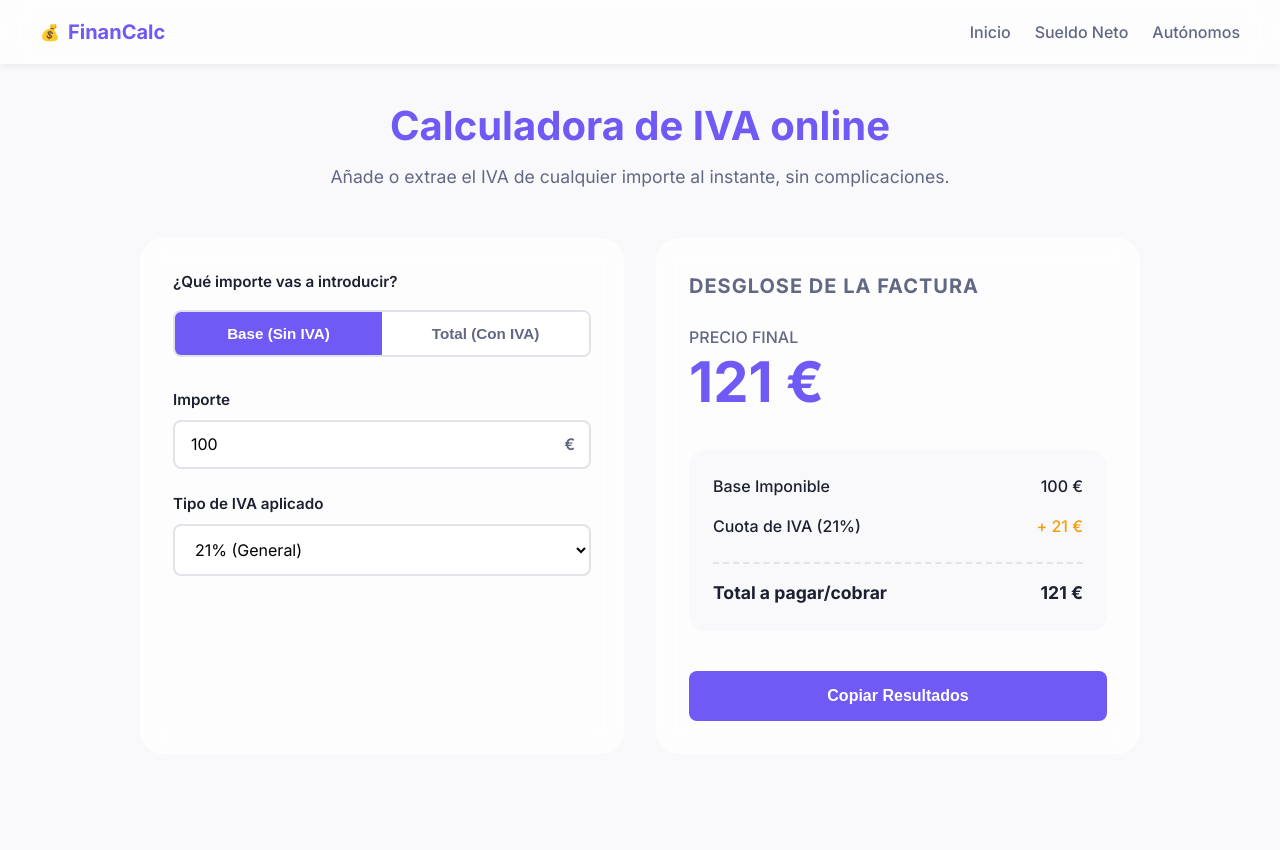
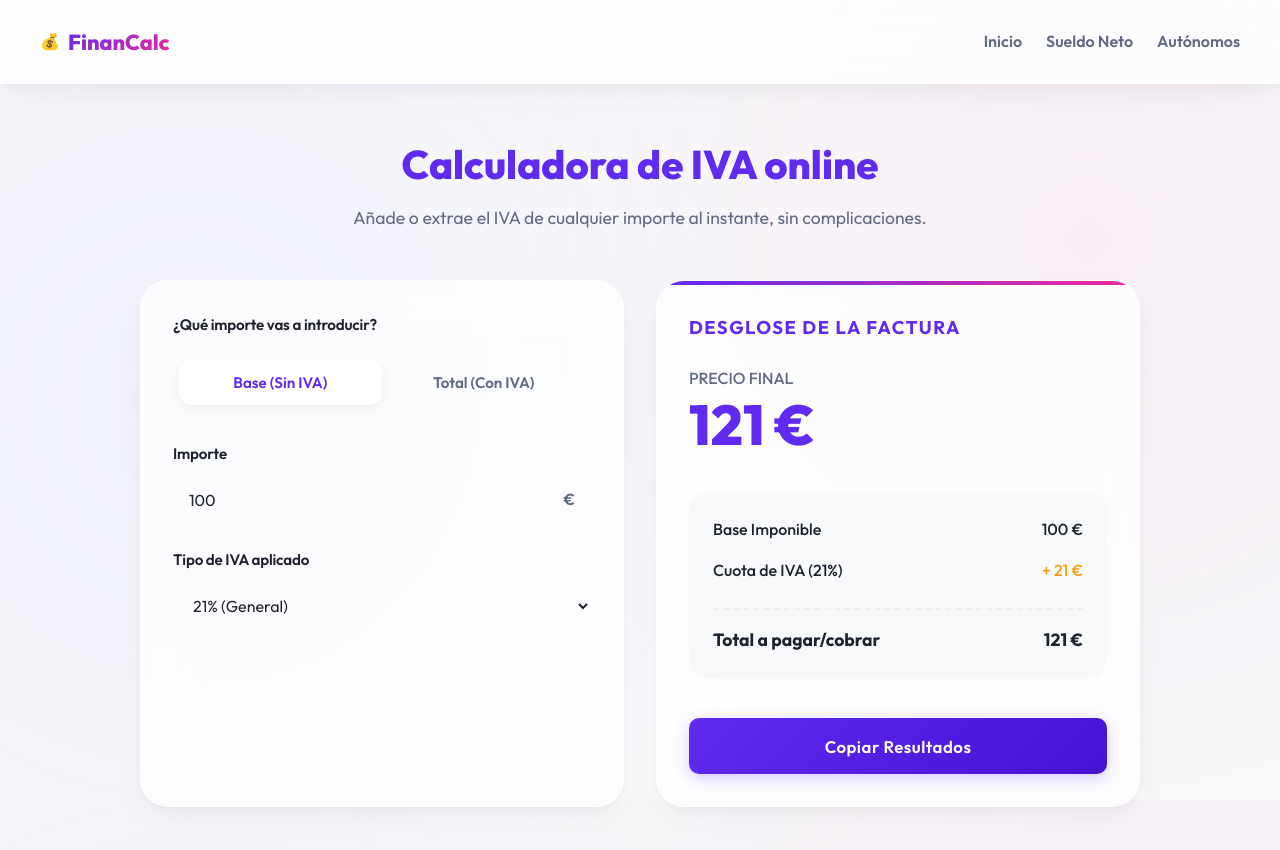
Before and after one commit to hugoug10/calculadoras-financieras, a React (Vite) app: page /iva in a window 1280 px wide. Shown: the top 850 px of the page. Built offline with nearby package versions, Linux system fonts and the light colour scheme.

Commit message:
Actualizar diseño a versión Premium

```diff
--- a/src/components/Navbar.css
+++ b/src/components/Navbar.css
@@ -3,8 +3,12 @@
   top: 0;
   width: 100%;
   z-index: 100;
-  padding: 1rem 2rem;
-  box-shadow: var(--shadow-sm);
+  padding: 1.25rem 2rem;
+  background: var(--surface);
+  backdrop-filter: blur(24px);
+  -webkit-backdrop-filter: blur(24px);
+  border-bottom: 1px solid var(--border-light);
+  box-shadow: 0 4px 30px rgba(0, 0, 0, 0.03);
 }
 
 .navbar-container {
@@ -25,8 +29,13 @@
 }
 
 .navbar-logo h1 {
-  font-size: 1.25rem;
+  font-size: 1.35rem;
+  font-weight: 800;
   margin: 0;
+  background: linear-gradient(135deg, var(--primary), var(--secondary));
+  -webkit-background-clip: text;
+  background-clip: text;
+  -webkit-text-fill-color: transparent;
 }
 
 .navbar-links {
@@ -35,11 +44,28 @@
 }
 
 .nav-link {
-  font-weight: 500;
+  font-weight: 600;
   color: var(--text-muted);
-  transition: color 0.2s ease;
+  transition: all 0.3s cubic-bezier(0.2, 0.8, 0.2, 1);
+  padding: 0.5rem 0;
+  position: relative;
+}
+
+.nav-link::after {
+  content: '';
+  position: absolute;
+  bottom: 0;
+  left: 0;
+  width: 0;
+  height: 2px;
+  background: var(--primary);
+  transition: width 0.3s cubic-bezier(0.2, 0.8, 0.2, 1);
+  border-radius: 2px;
 }
 
 .nav-link:hover {
   color: var(--primary);
 }
+.nav-link:hover::after {
+  width: 100%;
+}
--- a/src/index.css
+++ b/src/index.css
@@ -1,22 +1,25 @@
-@import url('https://fonts.googleapis.com/css2?family=Inter:wght@400;500;600;700&display=swap');
+@import url('https://fonts.googleapis.com/css2?family=Outfit:wght@300;400;500;600;700;800&display=swap');
 
 :root {
-  /* Premium Design Tokens */
-  --primary: hsl(248, 90%, 66%);
-  --primary-hover: hsl(248, 90%, 56%);
-  --secondary: hsl(190, 90%, 50%);
-  --bg: hsl(230, 25%, 98%);
-  --surface: hsl(0, 0%, 100%);
-  --text: hsl(230, 25%, 15%);
-  --text-muted: hsl(230, 15%, 45%);
-  --border: hsl(230, 15%, 90%);
+  /* Ultra-Premium Design Tokens */
+  --primary: hsl(256, 85%, 55%);
+  --primary-hover: hsl(256, 85%, 45%);
+  --secondary: hsl(325, 85%, 55%);
+  --bg: hsl(225, 30%, 98%);
 
-  --radius-sm: 8px;
-  --radius-md: 16px;
-  --radius-lg: 24px;
+  --surface: rgba(255, 255, 255, 0.75);
+  --text: hsl(225, 20%, 15%);
+  --text-muted: hsl(225, 15%, 45%);
+  --border: rgba(0, 0, 0, 0.04);
+  --border-light: rgba(255, 255, 255, 0.6);
 
-  --shadow-sm: 0 4px 6px -1px rgb(0 0 0 / 0.05);
-  --shadow-md: 0 10px 25px -3px rgb(0 0 0 / 0.08);
+  --radius-sm: 10px;
+  --radius-md: 18px;
+  --radius-lg: 28px;
+
+  --shadow-sm: 0 4px 6px -1px rgb(0 0 0 / 0.03), 0 2px 4px -2px rgb(0 0 0 / 0.03);
+  --shadow-md: 0 12px 30px -4px rgb(0 0 0 / 0.06), 0 4px 10px -2px rgb(0 0 0 / 0.03);
+  --shadow-lg: 0 24px 50px -10px rgb(0 0 0 / 0.08);
 }
 
 * {
@@ -26,18 +29,25 @@
 }
 
 body {
-  font-family: 'Inter', system-ui, -apple-system, sans-serif;
+  font-family: 'Outfit', system-ui, -apple-system, sans-serif;
   background-color: var(--bg);
+  /* Subtle mesh gradient background for extreme luxury */
+  background-image:
+    radial-gradient(circle at 15% 50%, rgba(99, 102, 241, 0.06) 0%, transparent 50%),
+    radial-gradient(circle at 85% 30%, rgba(236, 72, 153, 0.06) 0%, transparent 50%);
+  background-attachment: fixed;
   color: var(--text);
-  line-height: 1.5;
+  line-height: 1.6;
   -webkit-font-smoothing: antialiased;
 }
 
-/* Glassmorphism utilities */
+/* Glassmorphism Refined 2.0 */
 .glass {
-  background: rgba(255, 255, 255, 0.7);
-  backdrop-filter: blur(12px);
-  border: 1px solid rgba(255, 255, 255, 0.5);
+  background: var(--surface);
+  backdrop-filter: blur(24px);
+  -webkit-backdrop-filter: blur(24px);
+  border: 1px solid var(--border-light);
+  box-shadow: var(--shadow-md);
 }
 
 .app-container {
@@ -48,7 +58,7 @@ body {
 
 .main-content {
   flex: 1;
-  padding: 2rem;
+  padding: 3rem 2rem;
   max-width: 1200px;
   margin: 0 auto;
   width: 100%;
@@ -58,6 +68,12 @@ a {
   color: inherit;
   text-decoration: none;
 }
+
+input, select, button {
+  font-family: inherit;
+  transition: all 0.3s cubic-bezier(0.2, 0.8, 0.2, 1);
+}
+
 
 /* =============== PRINT STYLES =============== */
 @media print {
--- a/src/pages/Autonomos.css
+++ b/src/pages/Autonomos.css
@@ -2,10 +2,17 @@
 
 .checkbox-group {
   margin-top: 1rem;
-  background: rgba(255,255,255,0.5);
-  padding: 1rem;
-  border-radius: var(--radius-sm);
-  border: 1px solid var(--border);
+  background: var(--surface);
+  padding: 1.25rem;
+  border-radius: var(--radius-md);
+  border: 1px solid var(--border-light);
+  box-shadow: 0 2px 10px rgba(0, 0, 0, 0.02);
+  transition: transform 0.3s cubic-bezier(0.2, 0.8, 0.2, 1);
+}
+
+.checkbox-group:hover {
+  transform: translateY(-2px);
+  box-shadow: 0 8px 20px rgba(0, 0, 0, 0.04);
 }
 
 .checkbox-label {
@@ -14,13 +21,19 @@
   align-items: center;
   gap: 0.8rem;
   cursor: pointer;
+  font-weight: 500;
 }
 
 .checkbox-label input[type="checkbox"] {
   width: auto;
   accent-color: var(--primary);
-  width: 1.2rem;
-  height: 1.2rem;
-  min-width: 1.2rem;
+  width: 1.25rem;
+  height: 1.25rem;
+  min-width: 1.25rem;
   cursor: pointer;
+  transition: transform 0.2s cubic-bezier(0.2, 0.8, 0.2, 1);
 }
+
+.checkbox-label input[type="checkbox"]:active {
+  transform: scale(0.9);
+}
--- a/src/pages/Home.css
+++ b/src/pages/Home.css
@@ -11,11 +11,11 @@
 }
 
 .hero-title {
-  font-size: 3.5rem;
+  font-size: 4rem;
   font-weight: 800;
-  letter-spacing: -1px;
-  line-height: 1.2;
-  margin-bottom: 1rem;
+  letter-spacing: -1.5px;
+  line-height: 1.15;
+  margin-bottom: 1.25rem;
 }
 
 .hero-title span {
@@ -23,34 +23,38 @@
   -webkit-background-clip: text;
   background-clip: text;
   -webkit-text-fill-color: transparent;
+  display: inline-block;
+  padding-bottom: 0.1em;
 }
 
 .hero-subtitle {
   font-size: 1.25rem;
+  font-weight: 400;
   color: var(--text-muted);
-  max-width: 600px;
+  max-width: 650px;
   margin: 0 auto;
 }
 
 .tools-grid {
   display: grid;
-  grid-template-columns: repeat(auto-fit, minmax(300px, 1fr));
-  gap: 2rem;
+  grid-template-columns: repeat(auto-fit, minmax(320px, 1fr));
+  gap: 2.5rem;
 }
 
 .tool-card {
-  padding: 2rem;
+  padding: 2.5rem;
   border-radius: var(--radius-lg);
-  transition: transform 0.3s ease, box-shadow 0.3s ease;
+  transition: all 0.4s cubic-bezier(0.175, 0.885, 0.32, 1.275);
   display: flex;
   flex-direction: column;
-  gap: 1rem;
+  gap: 1.25rem;
+  background: var(--surface);
+  border: 1px solid var(--border-light);
 }
 
 .tool-card:hover {
-  transform: translateY(-5px);
-  box-shadow: var(--shadow-md);
-  border-color: var(--primary);
+  transform: translateY(-8px) scale(1.02);
+  box-shadow: var(--shadow-lg), 0 0 0 1px rgba(139, 92, 246, 0.1);
 }
 
 .tool-icon {
--- a/src/pages/Iva.css
+++ b/src/pages/Iva.css
@@ -6,10 +6,10 @@
 
 .toggle-buttons {
   display: flex;
-  background-color: white;
-  border-radius: var(--radius-sm);
-  border: 2px solid var(--border);
-  overflow: hidden;
+  background-color: var(--input-bg);
+  border-radius: var(--radius-md);
+  border: 1px solid var(--input-border);
+  padding: 0.35rem;
   margin-top: 0.5rem;
 }
 
@@ -17,19 +17,22 @@
   flex: 1;
   padding: 0.8rem;
   border: none;
-  background: white;
+  border-radius: calc(var(--radius-md) - 0.35rem);
+  background: transparent;
   color: var(--text-muted);
   font-weight: 600;
   cursor: pointer;
-  transition: all 0.2s;
+  transition: all 0.3s cubic-bezier(0.2, 0.8, 0.2, 1);
   font-size: 0.95rem;
 }
 
 .toggle-btn:hover {
-  background: var(--bg);
+  color: var(--text);
+  background: rgba(255, 255, 255, 0.5);
 }
 
 .toggle-btn.active {
-  background: var(--primary);
-  color: white;
+  background: white;
+  color: var(--primary);
+  box-shadow: 0 4px 12px rgba(0, 0, 0, 0.05);
 }
--- a/src/pages/SueldoNeto.css
+++ b/src/pages/SueldoNeto.css
@@ -44,30 +44,38 @@
 .form-group {
   display: flex;
   flex-direction: column;
-  gap: 0.5rem;
+  gap: 0.6rem;
 }
 
 .form-group label {
   font-weight: 600;
   color: var(--text);
   font-size: 0.95rem;
+  letter-spacing: -0.2px;
 }
 
 input, select {
-  padding: 0.8rem 1rem;
-  border: 2px solid var(--border);
+  padding: 0.85rem 1rem;
+  border: 1px solid var(--input-border);
   border-radius: var(--radius-sm);
   font-family: inherit;
   font-size: 1rem;
-  transition: border-color 0.2s, box-shadow 0.2s;
-  background: white;
+  background: var(--input-bg);
+  color: var(--text);
+  transition: all 0.3s cubic-bezier(0.2, 0.8, 0.2, 1);
   width: 100%;
+}
+
+input:hover, select:hover {
+  border-color: rgba(139, 92, 246, 0.4);
 }
 
 input:focus, select:focus {
   outline: none;
   border-color: var(--primary);
-  box-shadow: 0 0 0 3px rgba(118, 116, 255, 0.2);
+  background: white;
+  box-shadow: 0 0 0 4px var(--input-ring);
+  transform: translateY(-1px);
 }
 
 .input-with-symbol {
@@ -89,15 +97,29 @@ input:focus, select:focus {
 
 /* Panel Resultados */
 .results-panel {
-  background: linear-gradient(180deg, white, var(--bg));
-  border: 2px solid var(--primary);
+  background: linear-gradient(145deg, var(--surface), white);
+  border: 1px solid var(--border-light);
+  box-shadow: var(--shadow-md);
+  position: relative;
+  overflow: hidden;
+}
+
+.results-panel::before {
+  content: '';
+  position: absolute;
+  top: 0;
+  left: 0;
+  right: 0;
+  height: 4px;
+  background: linear-gradient(90deg, var(--primary), var(--secondary));
 }
 
 .results-panel h2 {
-  font-size: 1.25rem;
-  color: var(--text-muted);
+  font-size: 1.15rem;
+  font-weight: 700;
+  color: var(--primary);
   text-transform: uppercase;
-  letter-spacing: 1px;
+  letter-spacing: 1.5px;
 }
 
 .result-highlight {
@@ -156,21 +178,27 @@ input:focus, select:focus {
 }
 
 .btn-primary {
-  background: var(--primary);
+  background: linear-gradient(135deg, var(--primary), var(--primary-hover));
   color: white;
   border: none;
-  padding: 1rem;
+  padding: 1.1rem;
   border-radius: var(--radius-sm);
-  font-size: 1rem;
+  font-size: 1.05rem;
   font-weight: 600;
+  letter-spacing: 0.5px;
   cursor: pointer;
-  transition: background 0.2s, transform 0.2s;
+  transition: all 0.3s cubic-bezier(0.2, 0.8, 0.2, 1);
   text-align: center;
+  box-shadow: 0 4px 15px hsla(256, 85%, 55%, 0.25);
 }
 
 .btn-primary:hover {
-  background: var(--primary-hover);
-  transform: translateY(-2px);
+  transform: translateY(-3px);
+  box-shadow: 0 8px 25px hsla(256, 85%, 55%, 0.35);
+}
+
+.btn-primary:active {
+  transform: translateY(-1px);
 }
 
 
```
